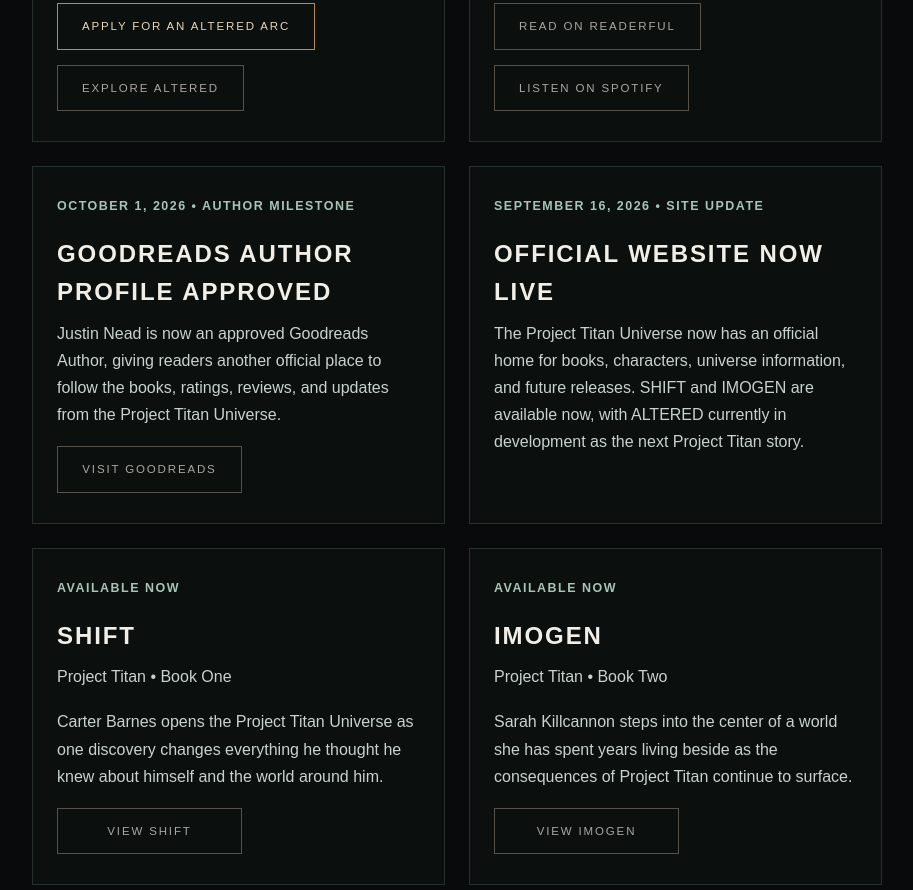
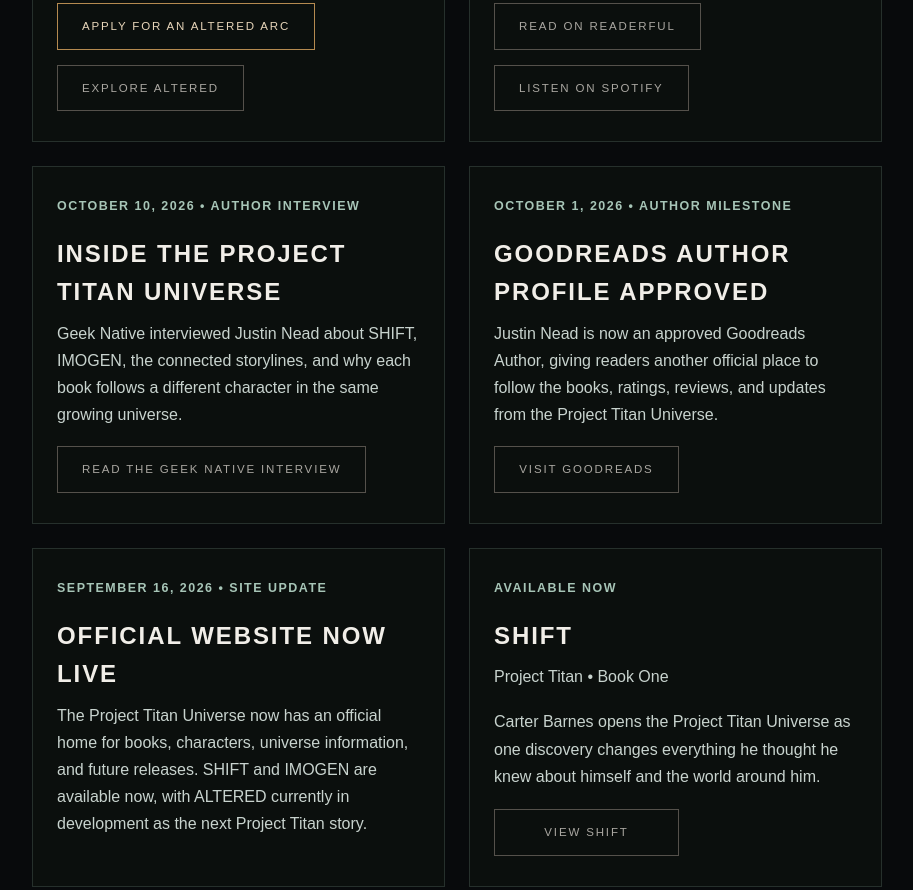
Before and after one commit to Project-Titan-Universe/Project-Titan-Universe.github.io, a plain HTML site: page index.html in a window 1280 px wide. Shown: the part 6449-7339 px from the top of the page, without its empty margins (183-1096 px from the left). Drawn offline with Linux system fonts and the light colour scheme.

Commit message:
Add reader discovery context to index.html

```diff
--- a/index.html
+++ b/index.html
@@ -963,6 +963,15 @@
                 </div>
 
                 <div class="news-card">
+                    <div class="subtitle">October 10, 2026 • Author Interview</div>
+                    <h3>Inside the Project Titan Universe</h3>
+                    <p>Geek Native interviewed Justin Nead about SHIFT, IMOGEN, the connected storylines, and why each book follows a different character in the same growing universe.</p>
+                    <div class="book-actions">
+                        <a class="button secondary" href="https://www.geeknative.com/243204/beyond-the-single-protagonist-how-justin-nead-builds-the-project-titan-universe/" target="_blank" rel="noopener noreferrer">Read the Geek Native Interview</a>
+                    </div>
+                </div>
+
+                <div class="news-card">
                     <div class="subtitle">October 1, 2026 • Author Milestone</div>
                     <h3>Goodreads Author Profile Approved</h3>
                     <p>Justin Nead is now an approved Goodreads Author, giving readers another official place to follow the books, ratings, reviews, and updates from the Project Titan Universe.</p>
```
